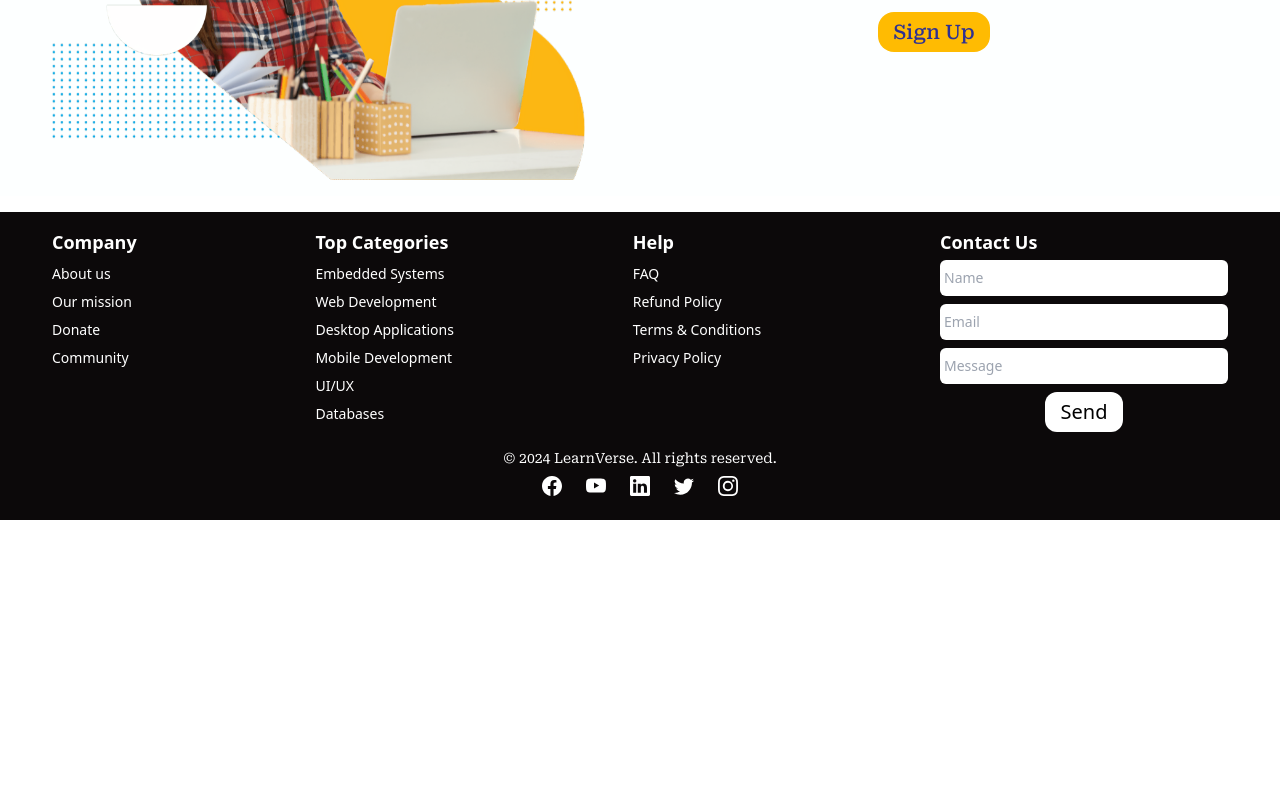
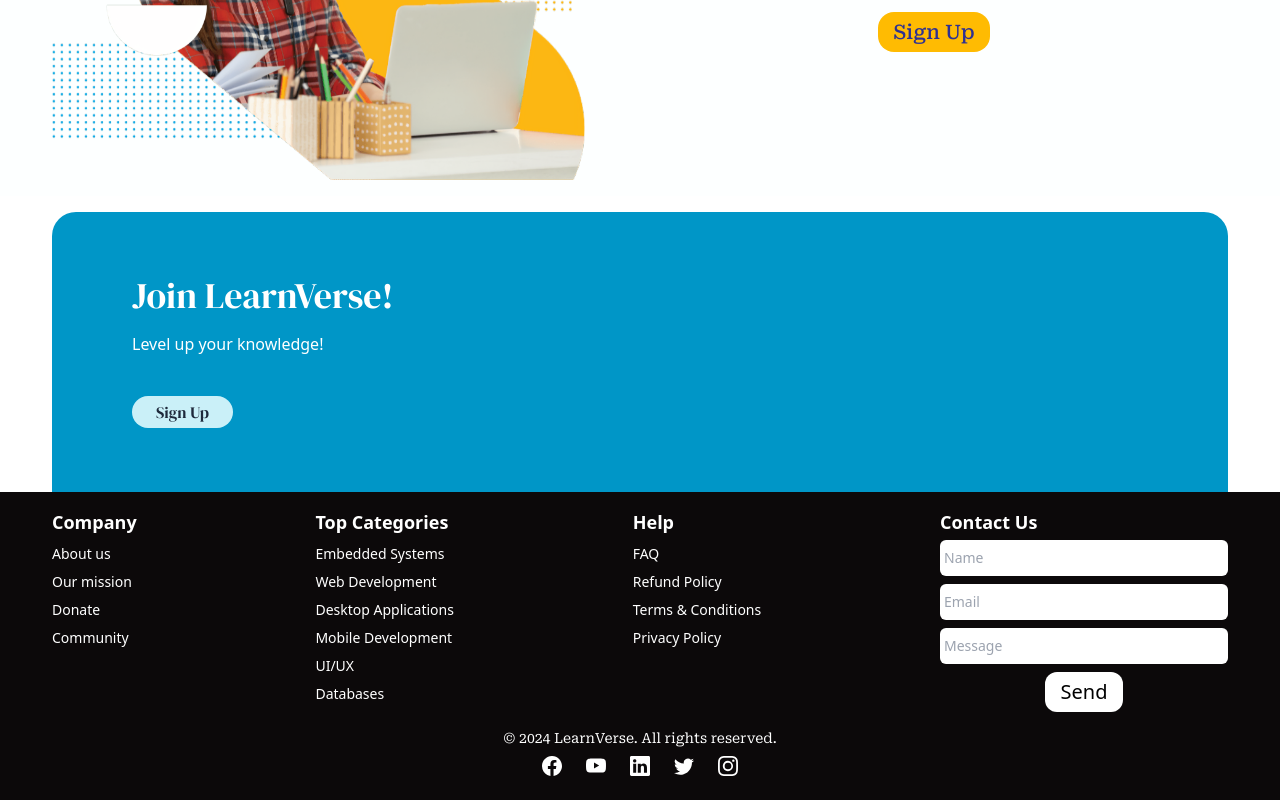
Before and after one commit to mjad218/learn-verse-front-end, a Next.js app: page / in a window 1280 px wide. Shown: the part 1513-2313 px from the top of the page. Before the commit the page ends 2033 px from the top, so only its background shows below. Built offline with nearby package versions, Linux system fonts and the light colour scheme; no server answers.

Commit message:
Join us home page section

```diff
--- a/src/components/homepage/HomePage.tsx
+++ b/src/components/homepage/HomePage.tsx
@@ -1,5 +1,6 @@
 import ContentSection from "./content-section";
 import HeroCarousel from "./hero-carousel/MainCarousel";
+import { JoinUs } from "./join";
 import MainCarousel from "./main-carousel/MainCarousel";
 
 const HomePage = () => {
@@ -13,6 +14,8 @@ const HomePage = () => {
         <MainCarousel />
         <ContentSection />
       </div>
+      <JoinUs/>
+
     </>
   );
 };
--- /dev/null
+++ b/src/components/homepage/join/index.tsx
@@ -0,0 +1,23 @@
+import { Row } from "@/components/shared/row"
+import Link from "next/link"
+
+export const JoinUs = () => {
+  return (
+    <Row >
+     <div className="relative bg-accent4 py-16 px-20 rounded-t-3xl flex flex-col justify-center ">
+
+     <h2 className="font-dmSerif text-4xl text-white mb-4">
+            Join LearnVerse!
+        </h2>
+
+<p className="text-white">
+Level up your knowledge!
+
+</p>
+<Link href={'/auth/register'} className="mt-10 text-slate-800 font-dmSerif bg-accent9 py-1 px-6 rounded-3xl w-fit">
+Sign Up
+</Link>
+     </div>
+    </Row>
+  )
+}
--- a/src/components/shared/footer/Footer.tsx
+++ b/src/components/shared/footer/Footer.tsx
@@ -19,7 +19,7 @@ const Footer = () => {
   const icons = [BsFacebook, BsYoutube, BsLinkedin, BsTwitter, BsInstagram];
 
   return (
-    <footer className="text-md mt-auto flex w-full flex-col justify-center bg-[#0C090A] pb-6 pt-4 text-sm">
+    <footer className="text-md mt-auto flex w-full flex-col justify-center bg-[#0C090A] pb-6 pt-4 text-sm relative z-10">
       <Row>
         <div className="flex flex-col justify-between gap-10 pb-4 text-white lg:flex-row">
           <div className="list-none">
```
